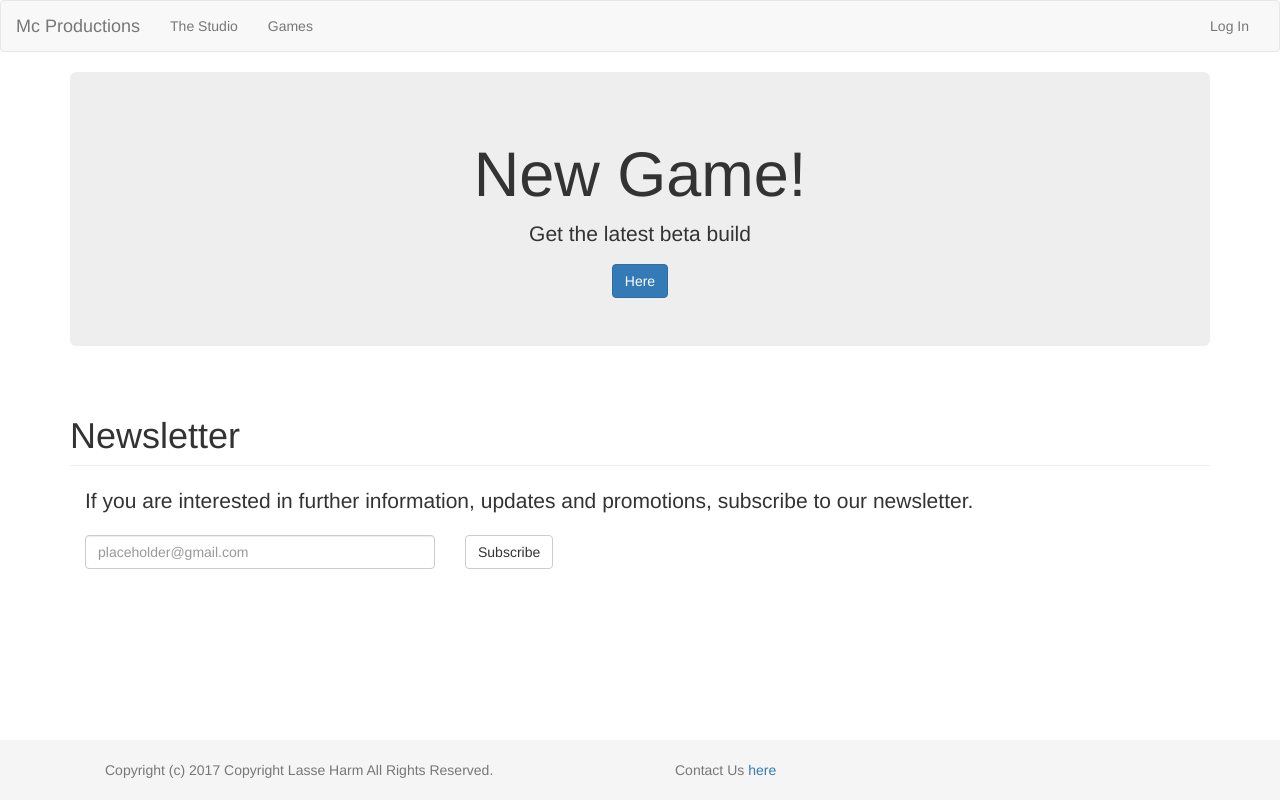
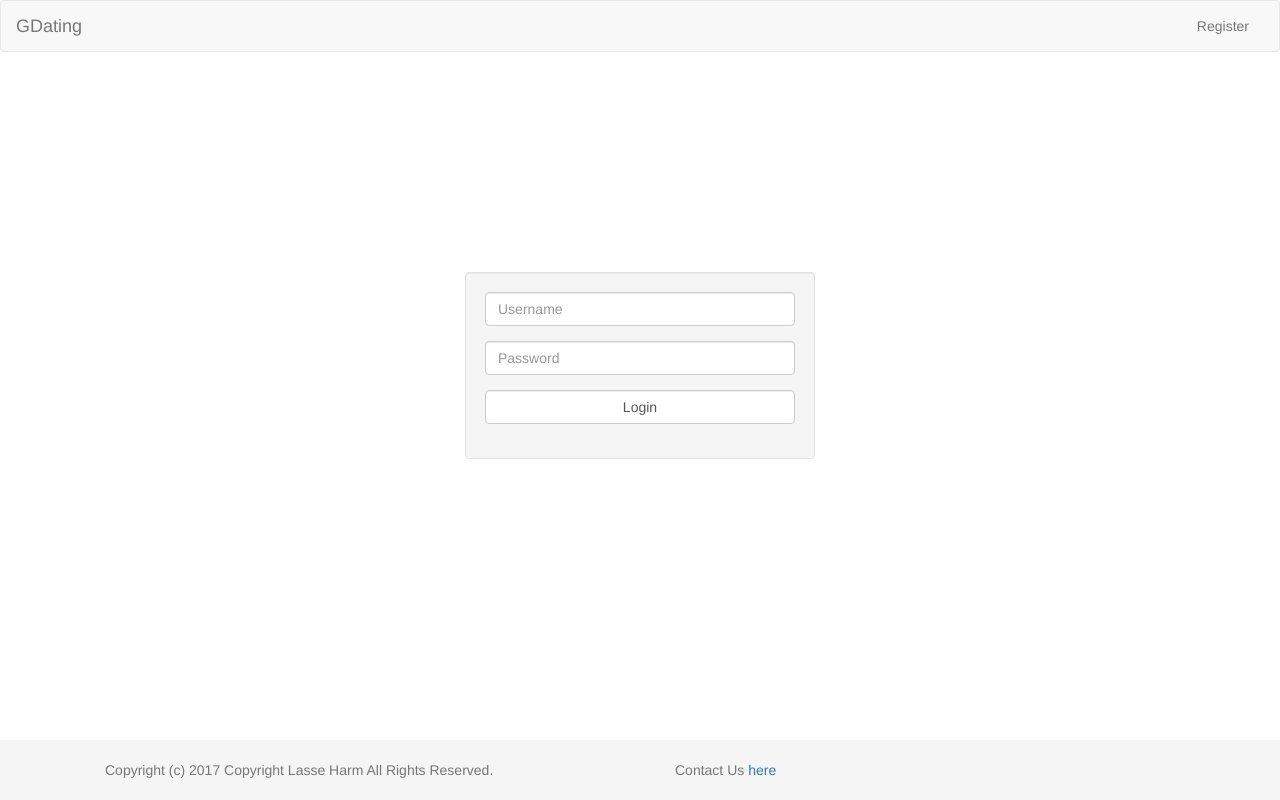
Before and after one commit to KuroTsubasa1/gDating, a Flask app: page / in a window 1280 px wide. Run offline with Flask 2, Linux system fonts and the light colour scheme; some libraries are stand-ins or nearby versions.

Commit message:
channged index to login (not working yet)

```diff
--- a/src/templates/index.html
+++ b/src/templates/index.html
@@ -11,54 +11,51 @@
             <span class="icon-bar"></span>
             <span class="icon-bar"></span>
           </button>
-          <a class="navbar-brand" href="index.html">Mc Productions</a>
+          <a class="navbar-brand" href="index.html">GDating</a>
         </div>
 
         <!-- Collect the nav links, forms, and other content for toggling -->
         <div class="collapse navbar-collapse" id="bs-example-navbar-collapse-1">
           <ul class="nav navbar-nav">
-            <li><a href="Studio.html">The Studio <span class="sr-only">(current)</span></a></li>
-            <li><a href="Games.html">Games</a></li>
+            <li><a href="Studio.html"><span class="sr-only">(current)</span></a></li>
+            <li><a href="Games.html"></a></li>
           </ul>
           <ul class="nav navbar-nav navbar-right">
-            <li><a href="#">Log In</a></li>
+            <li><a href="#">Register</a></li>
           </ul>
         </div><!-- /.navbar-collapse -->
       </div><!-- /.container-fluid -->
     </nav>
 
-    <div class="container">
-      <div class="jumbotron text-center">
-        <h1>New Game!</h1>
-        <p>Get the latest beta build</p>
-        <a href="#" class="btn btn-primary">Here</a>
-      </div>
+    <div class="spacer">
+
     </div>
+      <div class="container">
+        <div class="col-md-4">
 
-      <!--Newsletter -->
-      <div class="container">
-        <h1 class="page-header">Newsletter</h1>
-
-        <div class="col-md-12">
-          <p class="lead">
-            If you are interested in further information, updates and promotions, subscribe to our newsletter.
-          </p>
         </div>
 
-        <div class="col-sm-4">
-          <form class="" action="index.html" method="post">
+        <div class="col-md-4">
+          <div class="well">
 
             <div class="form-group">
-              <input class="form-control" type="email" name="" value="" placeholder="placeholder@gmail.com">
+              <input type="text" class="form-control" id="" placeholder="Username">
             </div>
 
-          </form>
+            <div class="form-group">
+              <input type="password" class="form-control" id="" placeholder="Password">
+            </div>
+
+            <div class="form-group">
+              <input type="submit" class="form-control" id="" value="Login" name="">
+            </div>
+
+          </div>
         </div>
 
-        <div class="col-sm-8">
-          <input class="btn btn-default"type="submit" name="submitButton" value="Subscribe">
+        <div class="col-md-4">
+
         </div>
-
       </div>
 
       <footer class="footer">
```
